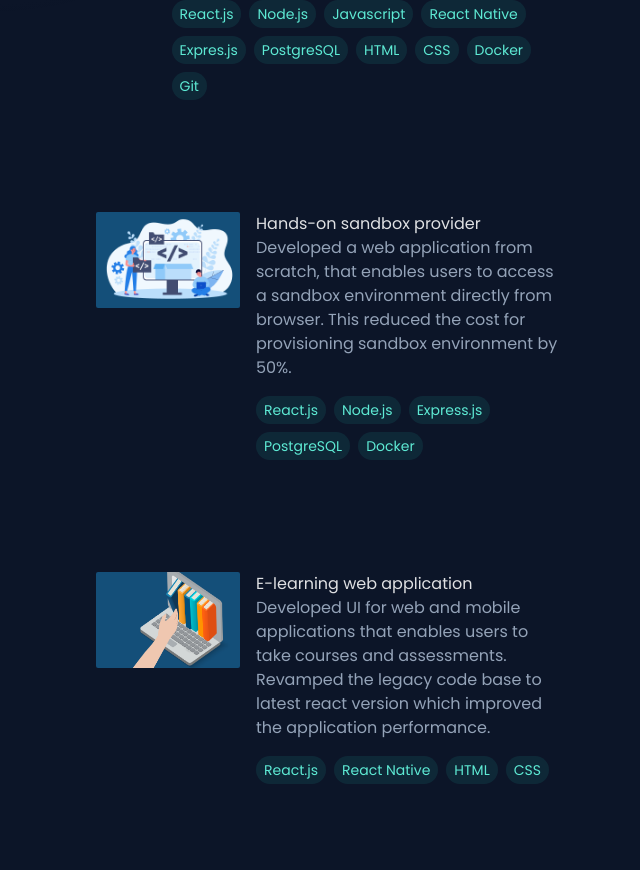
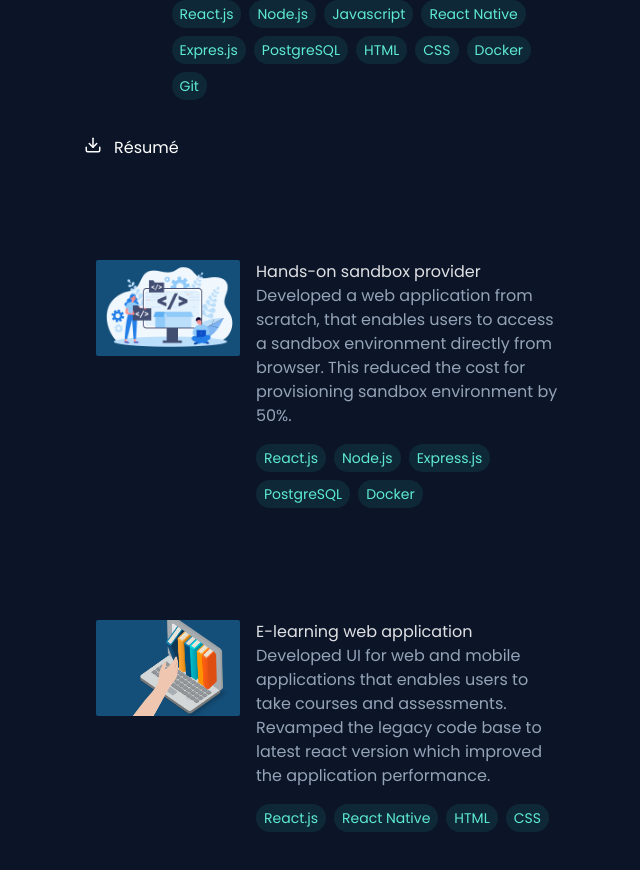
Before and after one commit to skarthikayan/karthikayan.in, a React (Vite) app: page / in a window 1280 px wide. Shown: the part 800-1670 px from the top of the page, without its empty margins (584-1224 px from the left). Built offline with nearby package versions, Linux system fonts and the light colour scheme.

Commit message:
Feature: download resume

```diff
--- a/src/components/About.jsx
+++ b/src/components/About.jsx
@@ -5,7 +5,7 @@ function About() {
       className="flex items-start justify-start flex-col gap-4 mb-20 p-4"
     >
       <div className="lg:hidden w-[calc(100vw-1rem)] px-6 py-4 sticky top-0 backdrop-blur -mx-7">
-        <h2>ABOUT</h2>
+        <h2 className="font-bold">ABOUT</h2>
       </div>
       <p className="text-left">
         As a Senior Software Engineer with over 7.8 years of hands-on experience
--- a/src/components/Experience.jsx
+++ b/src/components/Experience.jsx
@@ -1,4 +1,5 @@
 import Tags from "./Tags";
+import DownlaodIcon from "../assets/download.svg?react";
 
 function Experience() {
   const companies = [
@@ -28,7 +29,7 @@ function Experience() {
       className="flex items-start justify-start flex-col gap-4 mb-20  p-4 lg:p-0"
     >
       <div className="lg:hidden w-[calc(100vw-1rem)] px-6 py-4 sticky top-0 backdrop-blur -mx-7">
-        <h2>EXPERIENCE</h2>
+        <h2 className="font-bold">EXPERIENCE</h2>
       </div>
       <div>
         <ol>
@@ -46,6 +47,13 @@ function Experience() {
           ))}
         </ol>
       </div>
+      <a
+        className="p-1 flex text-[#ffffff] cursor-pointer"
+        download="karthikayan_selvaraj"
+        href={import.meta.env.BASE_URL + "/resume.pdf"}
+      >
+        <DownlaodIcon /> <span className="ml-3">Résumé</span>
+      </a>
     </section>
   );
 }
--- a/src/components/Projects.jsx
+++ b/src/components/Projects.jsx
@@ -25,7 +25,7 @@ function Projects() {
       className=" flex items-start justify-start flex-col gap-4 mb-20 p-4 lg:p-0"
     >
       <div className="lg:hidden w-[calc(100vw-1rem)] px-6 py-4 sticky top-0 backdrop-blur -mx-7">
-        <h2>PROJECTS</h2>
+        <h2 className="font-bold">PROJECTS</h2>
       </div>
       <div>
         <ol>
```
Also changed, not shown: src/assets/download.svg (added), 1 other file (tests, documents, lock files or other folders).
